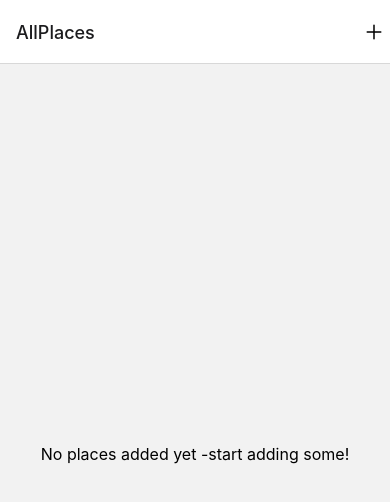
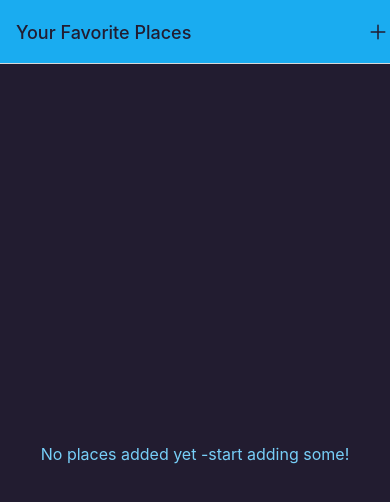
Before and after one commit to amr4356/React-Native-FavoritePlaces, a React Native app: screen /AllPlaces in a window 390 px wide. Shown: the top 502 px of the page. Built offline with nearby package versions, Linux system fonts and the light colour scheme.

Commit message:
194. Global Colors & Styling

```diff
--- a/App.js
+++ b/App.js
@@ -4,6 +4,7 @@
 import AllPlaces from "./screens/AllPlaces";
 import AddPlace from "./screens/AddPlace";
 import IconButton from "./components/UI/IconButton";
+import { Colors } from "./constants/colors";
 
 const Stack = createNativeStackNavigator();
 
@@ -12,11 +13,18 @@
     <>
       <StatusBar style="dark" />
       <NavigationContainer>
-        <Stack.Navigator>
+        <Stack.Navigator
+          screenOptions={{
+            headerStyle: { backgroundColor: Colors.primary500 },
+            headerTintColor: Colors.gray700,
+            contentStyle: { backgroundColor: Colors.gray700 },
+          }}
+        >
           <Stack.Screen
             name="AllPlaces"
             component={AllPlaces}
             options={({ navigation }) => ({
+              title: "Your Favorite Places",
               headerRight: ({ tintColor }) => (
                 <IconButton
                   icon="add"
@@ -27,7 +35,13 @@
               ),
             })}
           />
-          <Stack.Screen name="AddPlace" component={AddPlace} />
+          <Stack.Screen
+            name="AddPlace"
+            component={AddPlace}
+            options={{
+              title: "Add a new Place",
+            }}
+          />
         </Stack.Navigator>
       </NavigationContainer>
     </>
--- a/components/Places/PlacesList.js
+++ b/components/Places/PlacesList.js
@@ -1,5 +1,6 @@
 import { FlatList, StyleSheet, Text, View } from "react-native";
 import PlaceItem from "./PlaceItem";
+import { Colors } from "../../constants/colors";
 
 export default function PlacesList({ places }) {
   if (!places || places.length === 0) {
@@ -31,5 +32,6 @@
   },
   fallbackText: {
     fontSize: 16,
+    color: Colors.primary200,
   },
 });
--- a/components/UI/IconButton.js
+++ b/components/UI/IconButton.js
@@ -14,7 +14,6 @@
 const styles = StyleSheet.create({
   button: {
     paddin: 8,
-    margin: 4,
     justifyContent: "center",
     alignItems: "center",
   },
--- /dev/null
+++ b/constants/colors.js
@@ -0,0 +1,11 @@
+export const Colors = {
+    primary50: '#cfeffd',
+    primary100: '#a0defb',
+    primary200: '#77cff8',
+    primary400: '#44bdf5',
+    primary500: '#1aacf0',
+    primary700: '#0570c9',
+    primary800: '#003b88',
+    accent500: '#e6b30b',
+    gray700: '#221c30',
+  };
```
